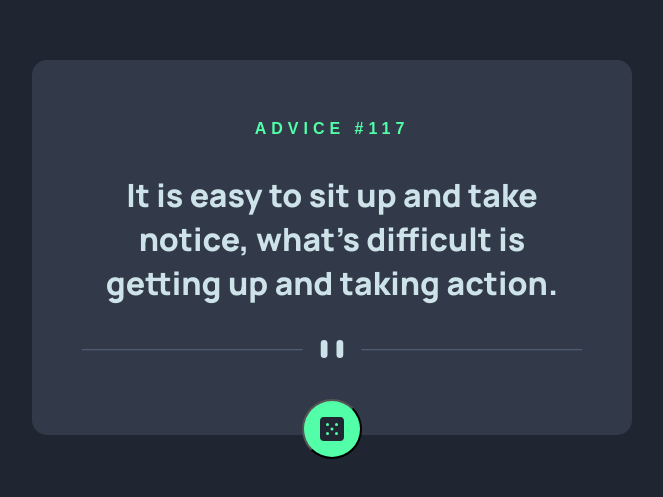
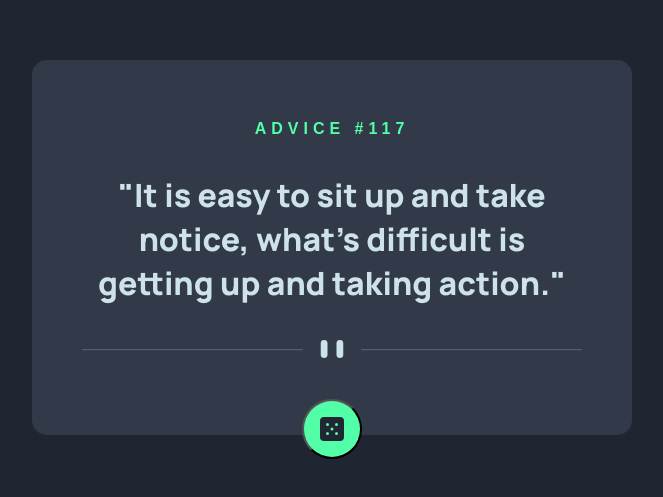
Before and after one commit to DiegoCosta123/advice_generator_treino_angular, an Angular app: page / in a window 1280 px wide. Shown: the part 153-650 px from the top of the page, without its empty margins (308-971 px from the left). Built offline with nearby package versions, Linux system fonts and the light colour scheme.

Commit message:
Corrigindo

```diff
--- a/src/app/app.component.html
+++ b/src/app/app.component.html
@@ -5,7 +5,7 @@
       <div>
         <p class="paragraph_container">Advice #117</p>
 
-        <h1 class="title_container">{{textToShow}}</h1>
+        <h1 class="title_container">"{{textToShow}}"</h1>
 
         <img id="img_line" src="../assets/images/pattern-divider-desktop.svg"/>
       </div>
--- a/src/app/app.component.ts
+++ b/src/app/app.component.ts
@@ -8,9 +8,9 @@ import { Component } from '@angular/core';
 export class AppComponent {
   textToShow: string = "It is easy to sit up and take notice, what's difficult is getting up and taking action.";
 
-  people: string[] = [ "Tornou-se chocantemente óbvio que a nossa tecnologia excedeu a nossa humanidade.",
-                    "Trocava toda a minha tecnologia por uma tarde com Sócrates.",
-                    "Muitas palavras não indicam necessariamente muita sabedoria." ];
+people: string[] = [    "Tornou-se chocantemente óbvio que a nossa tecnologia excedeu a nossa humanidade.",
+                        "Trocava toda a minha tecnologia por uma tarde com Sócrates.",
+                        "Muitas palavras não indicam necessariamente muita sabedoria." ];
 
   buttonClick() {
     this.Frase();
```
